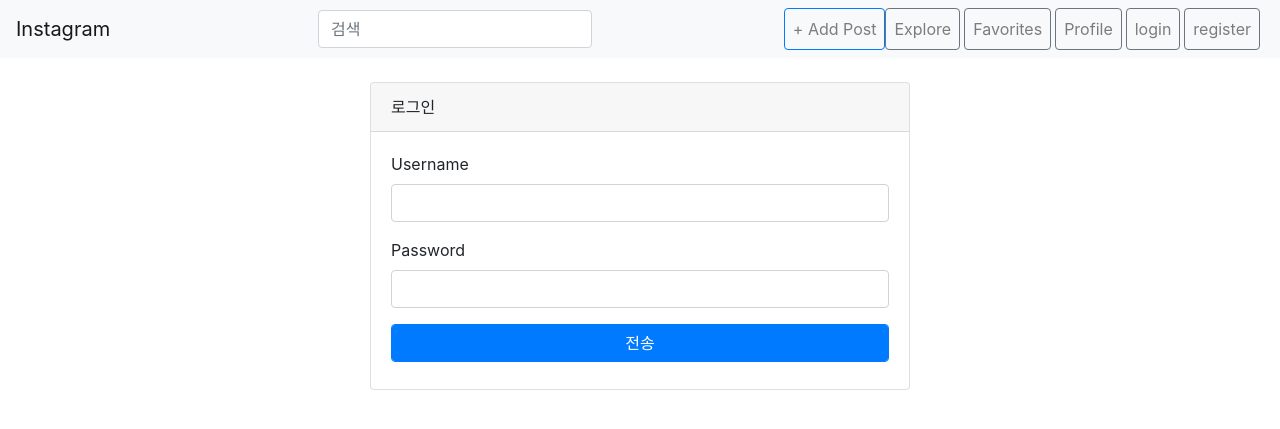
After one commit to AsheKR/instagram, a Django app: page /members/login/ in a window 1280 px wide. The commit adds this page. Shown: the top 429 px of the page. Run offline with Django 3.2, Linux system fonts and the light colour scheme; some libraries are stand-ins or nearby versions.

Commit message:
login 처리 및 base.html 에서 로그인 여부 버튼 표시

```diff
--- a/app/config/urls.py
+++ b/app/config/urls.py
@@ -21,7 +21,8 @@
 
 urlpatterns = [
     path('admin/', admin.site.urls),
-    path('posts/', include('posts.urls'))
+    path('posts/', include('posts.urls')),
+    path('members/', include('members.urls')),
     # path 타입은 / 를 포함한 문자열을 찾는다.
     #path('media/<path:path>/', views.media_serve)
 ]
--- /dev/null
+++ b/app/members/forms.py
@@ -0,0 +1,18 @@
+from django import forms
+
+
+class LoginForm(forms.Form):
+    username = forms.CharField(
+        widget=forms.TextInput(
+            attrs={
+                'class':'form-control'
+            }
+        ),
+    )
+    password = forms.CharField(
+        widget=forms.PasswordInput(
+            attrs={
+                'class': 'form-control',
+            }
+        ),
+    )
--- /dev/null
+++ b/app/members/urls.py
@@ -0,0 +1,9 @@
+from django.urls import path
+
+from . import views
+
+app_name = 'members'
+
+urlpatterns = [
+    path('login/', views.login_view, name='login_view')
+]
--- a/app/members/views.py
+++ b/app/members/views.py
@@ -1,3 +1,45 @@
-from django.shortcuts import render
+from django.contrib.auth import authenticate, login
+from django.shortcuts import render, redirect
+
+from .forms import LoginForm
 
 # Create your views here.
+def login_view(request):
+    # URL: /members/login/
+    # config.urls에서 '/memebers/' 부분을 include
+    # members.url에서 '/login/' 부분을 이 view에 연결
+
+    # Template: members/login.html
+    # 템플릿에는 GET 요청시 아래의 LoginForm 인스턴스를 사용
+    # POST 요청시의 처리는 아직 하지 않음
+
+    # Form: members/forms.py
+    #   class LoginForm
+    #       username, password를 받을 수 있도록 함
+    #       paswords는 PasswordInput 위젯을 사용
+    if request.method == 'POST':
+        # 1. reqiest.POST에 데이터가 옴
+        # 2. 온 데이터 중에서 username 해당하는 값과 password에 해당하는 값을 각각 변수에 할당
+        # 3. 사용자 인증을 수행
+        # 4. 인증에 성공하면 세션/쿠키 기반의 로그인 과정을 수행, 완료 후 posts:post_list 페이지로 리다이렉트
+        # 5. 인증에 실패하면 이 페이지에서 인증에 실패했음을 사용자에게 알림
+        username = request.POST['username']
+        password = request.POST['password']
+        user = authenticate(username=username, password=password)
+        if user is not None:
+            login(request, user)
+            return redirect('posts:post_list')
+        else:
+            form = LoginForm(request.POST)
+            context = {
+                'form': form
+            }
+            return render(request, 'members/login.html', context)
+
+    else:
+        form = LoginForm()
+        context = {
+            'form': form
+        }
+
+        return render(request, 'members/login.html', context)
--- /dev/null
+++ b/app/templates/members/login.html
@@ -0,0 +1,41 @@
+{% extends 'posts/base.html' %}
+
+{% block content %}
+<div class="container">
+        <div class="row justify-content-center mb-4">
+            <div class="col col-lg-6 col-sm-12 col-offset-2">
+                <div class="card">
+                    <div class="card-header">
+                        로그인
+                    </div>
+                    <div class="card-body">
+                        <div class="card-text">
+                            <form action="{% url 'members:login_view' %}" method="post">
+                                {% csrf_token %}
+                                <div class="form-group">
+                                    <div class="custom-file mb-2">
+                                        {% for field in form %}
+                                            {{ field.errors }}
+                                            <div class="form-group">
+                                                <label for="{{ form..id_for_label }}">{{ field.label }}</label>
+                                                {{ field }}
+                                            </div>
+                                        {% endfor %}
+                                        <div class="form-group">
+                                            <button type="submit" class="btn btn-primary form-control">전송</button>
+                                        </div>
+                                    </div>
+                                </div>
+                            </form>
+                        </div>
+                    </div>
+                </div>
+            </div>
+        </div>
+</div>
+{% endblock %}
+
+<!--
+<input type="file" name="photo" id="id-photo" class="custom-file-input">
+                                        <label for="id-photo" class="custom-file-label">이미지 파일</label>
+-->
--- a/app/templates/posts/base.html
+++ b/app/templates/posts/base.html
@@ -23,6 +23,9 @@
 			</form>
 			<!--우측 3개 메뉴 버튼-->
 			<ul class="navbar-nav ml-md-auto">
+				<li class="nav-item">
+					<a href="{% url 'posts:post_create' %}" class="nav-link btn btn-outline-primary">+ Add Post</a>
+				</li>
 				<li class="nav-item mr-sm-1">
 					<a href="#" class="nav-link btn btn-outline-secondary">Explore</a>
 				</li>
@@ -32,9 +35,18 @@
 				<li class="nav-item mr-sm-1">
 					<a href="#" class="nav-link btn btn-outline-secondary">Profile</a>
 				</li>
-                <li class="nav-item">
-					<a href="{% url 'posts:post_create' %}" class="nav-link btn btn-outline-secondary">+ Add Post</a>
+				{% if user.is_authenticated %}
+				<li class="nav-item mr-sm-1">
+					<a href="#" class="nav-link btn btn-outline-secondary">logout</a>
 				</li>
+				{% else %}
+				<li class="nav-item mr-sm-1">
+					<a href="#" class="nav-link btn btn-outline-secondary">login</a>
+				</li>
+				<li class="nav-item mr-sm-1">
+					<a href="#" class="nav-link btn btn-outline-secondary">register</a>
+				</li>
+				{% endif %}
 			</ul>
 		</nav>
         {% block content %}
```
